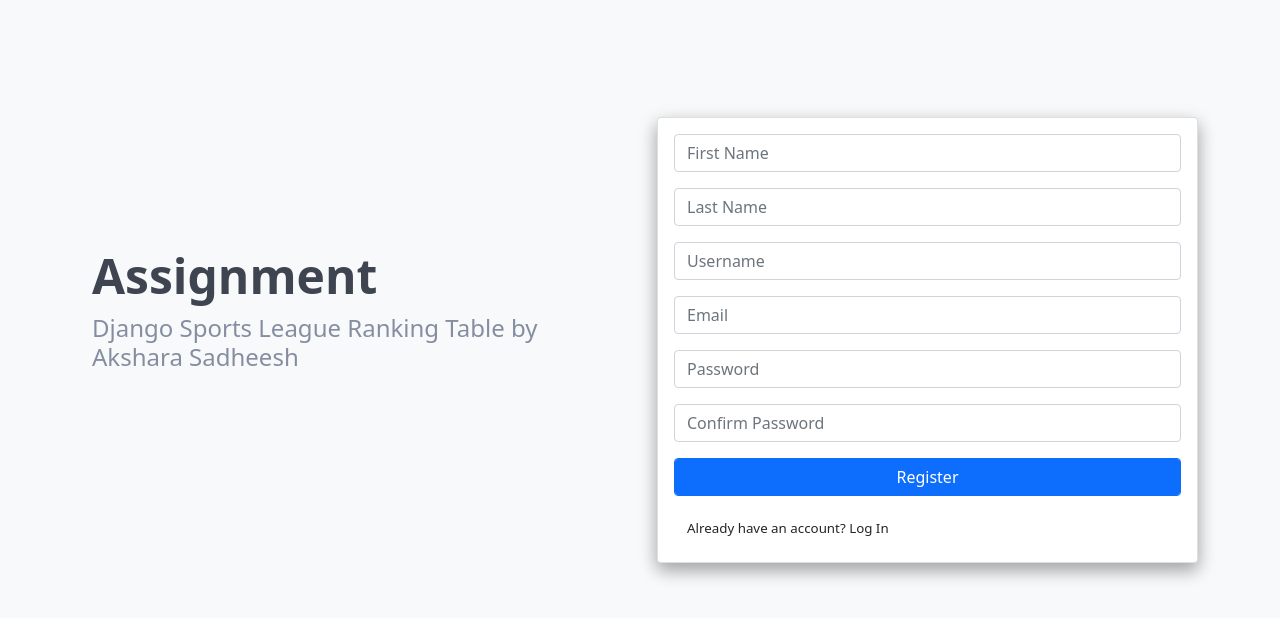
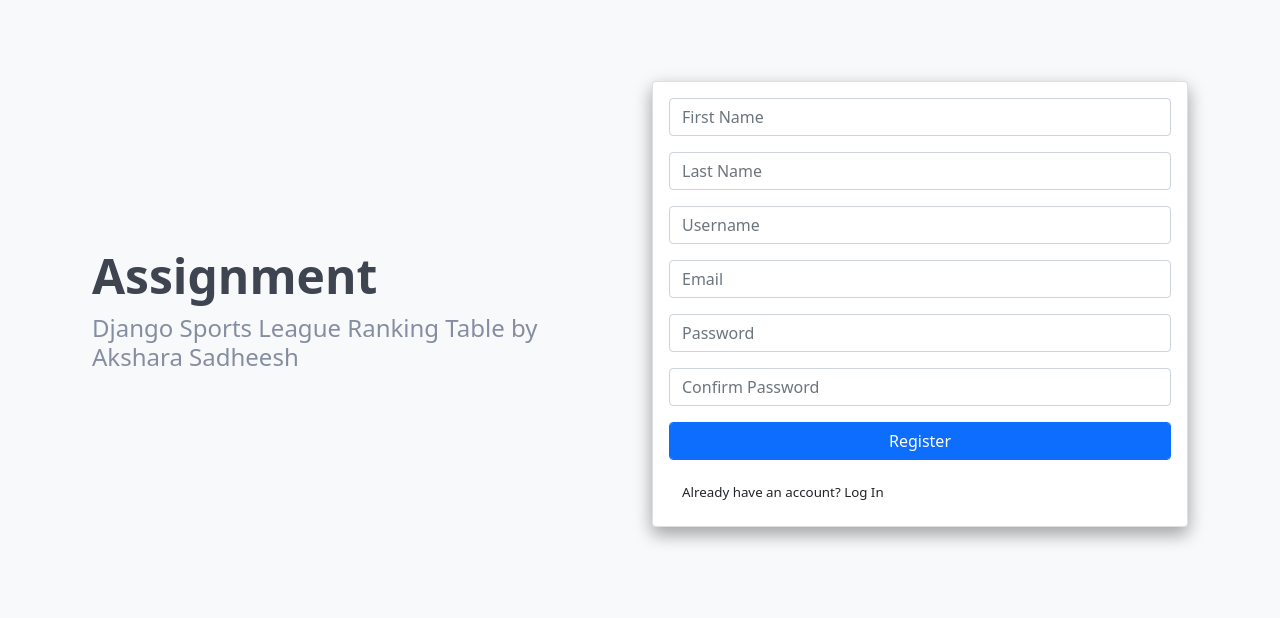
Before and after one commit to sharanair29/tigerlab, a Django app: page /register in a window 1280 px wide. Shown: the part 76-694 px from the top of the page. Run offline with Django 4.2, Linux system fonts and the light colour scheme; some libraries are stand-ins or nearby versions.

Commit message:
update register card body padding

```diff
--- a/templates/accounts/index.html
+++ b/templates/accounts/index.html
@@ -6,7 +6,7 @@
 <section id="hero" class="d-flex align-items-center bg-light" style="padding-top: 10px;">
 
     <div class="container">
-        <div class="row" style="padding-left: 10px;">
+        <div class="row" style="padding-left: 10px;padding-right: 10px;">
             <div class="col-lg-6 pt-5 pt-lg-0 order-2 order-lg-1 d-flex flex-column justify-content-center">
 
 
@@ -68,12 +68,15 @@
                         <div class="footer" style="gap:22em;"><a href="{% url 'login' %}"><span class="btn" style="float: left; font-size: smaller;">Already have an account? Log In</span></a></div>
                     </div>
                 </div>
-
+                <br>
+                <br>
+                <br>
 
                 {% endif %}
             </div>
         </div>
     </div>
+
 </section>
 
 {% endblock %}
```
